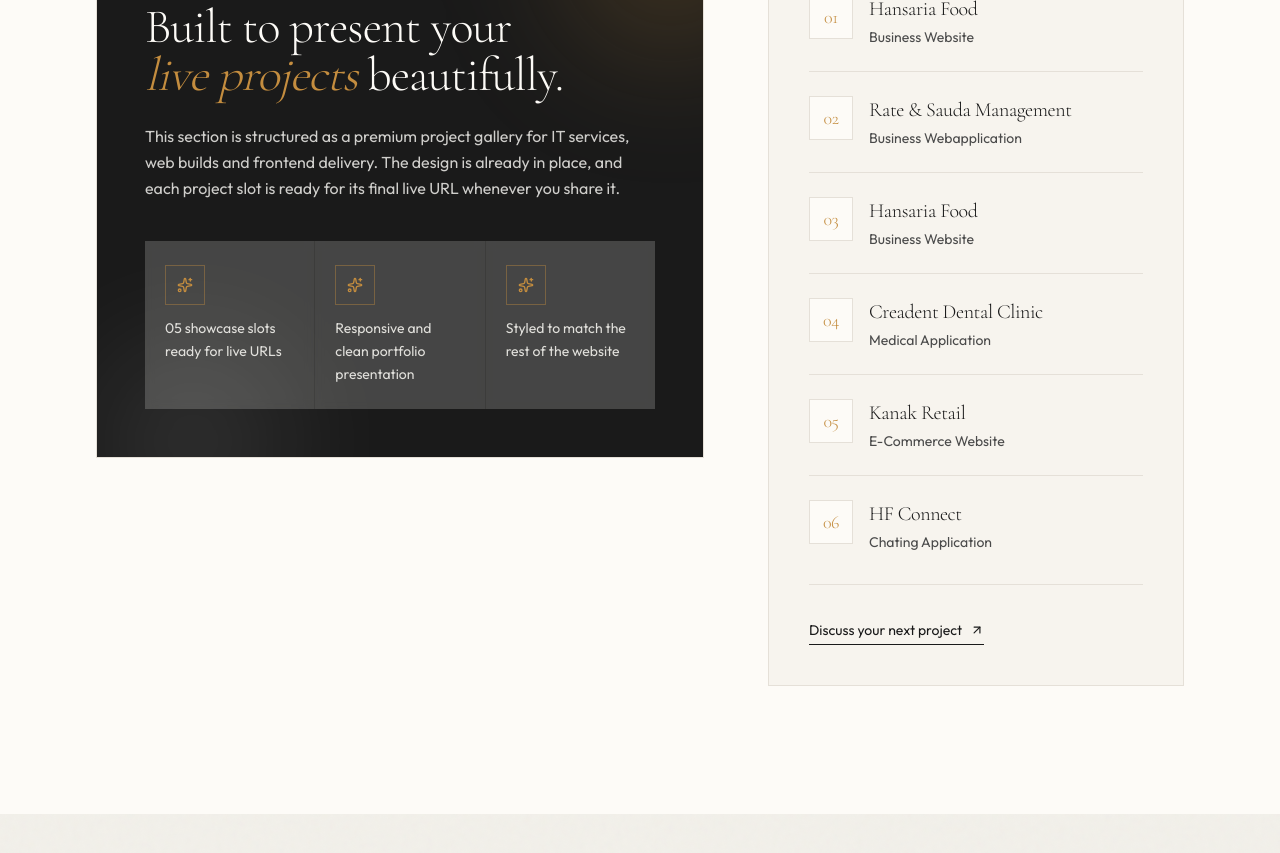
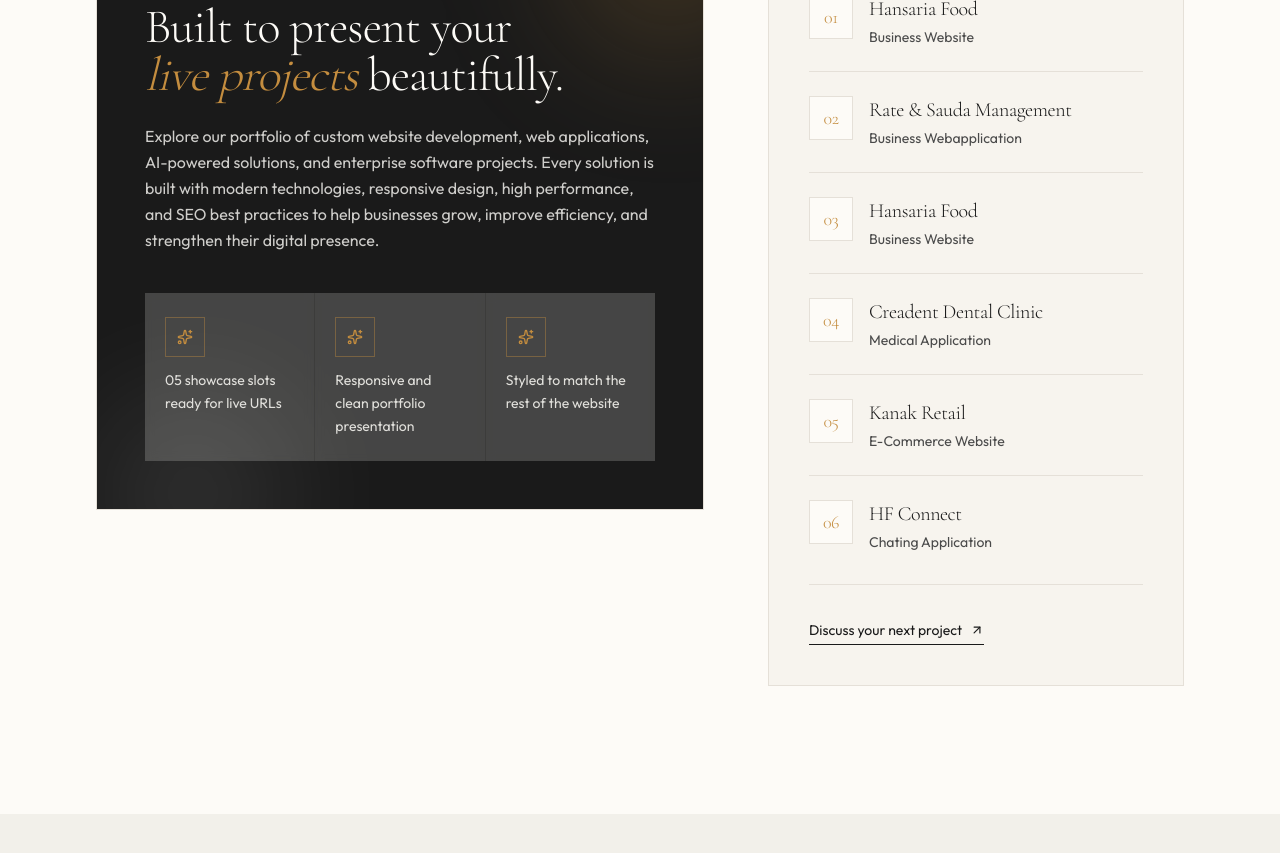
Before and after one commit to Santu-Hansariafood/hfplweb, a React (Vite) app: page /it-services in a window 1280 px wide. Shown: the part 820-1673 px from the top of the page. Built offline with nearby package versions, Linux system fonts and the light colour scheme; no server answers.

Commit message:
make some changes with the changes

```diff
--- a/src/pages/ITServices.jsx
+++ b/src/pages/ITServices.jsx
@@ -185,10 +185,12 @@ const ITServices = () => {
                 </h2>
 
                 <p className="mt-6 max-w-2xl text-base leading-relaxed text-[#FDFBF7]/80">
-                  This section is structured as a premium project gallery for IT
-                  services, web builds and frontend delivery. The design is
-                  already in place, and each project slot is ready for its final
-                  live URL whenever you share it.
+                  Explore our portfolio of custom website development, web
+                  applications, AI-powered solutions, and enterprise software
+                  projects. Every solution is built with modern technologies,
+                  responsive design, high performance, and SEO best practices to
+                  help businesses grow, improve efficiency, and strengthen their
+                  digital presence.
                 </p>
 
                 <div className="mt-10 grid grid-cols-1 gap-px bg-[#FDFBF7]/15 sm:grid-cols-3">
```
